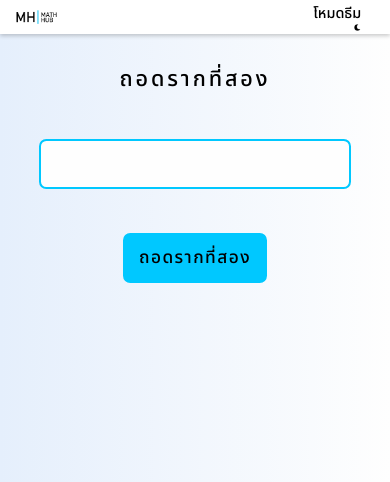
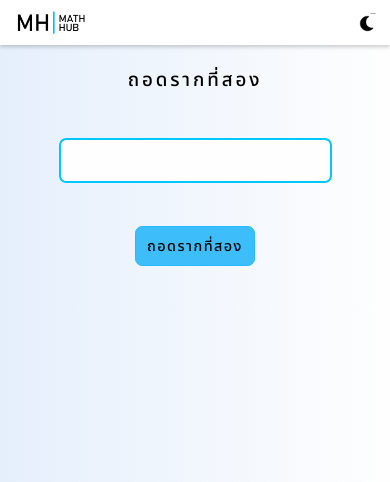
Before and after one commit to Supanat-hub/Math-Hub, a PHP site: page /power2/power2.html in a window 390 px wide. Shown: the top 482 px of the page. Run offline with PHP 8.4, Linux system fonts and the light colour scheme.

Commit message:
done all mode this times

```diff
--- a/index.css
+++ b/index.css
@@ -48,6 +48,7 @@ body {
     border: 2px solid #25baff;
     font-size: 1.2rem;
     letter-spacing: 0.1rem;
+    margin-bottom: 1rem;
 }
 
 .button-css-df:hover {
--- a/power2/power2.css
+++ b/power2/power2.css
@@ -135,3 +135,52 @@ body {
     color: var(--text-cl);
     font-size: 1.2rem;
 }
+
+@media screen and (max-width: 481px){
+    .nav-bar img {
+        width: 20%;
+        margin-left: 1rem;
+    }
+    .nav-bar .nav-end img {
+        width: 6%;
+    }
+    .nav-end {
+        margin-right: 1rem;
+    }
+    .text-nav {
+        font-size: 0.1rem;
+    }
+    .get-url button {
+        margin-top: 1rem;
+        outline: none;
+        border: none;
+        border-radius: 0.5rem;
+        padding: 0.6rem 0.8rem;
+        background-color: #3dbefa;
+        transition-duration: 0.4s;
+        border: 1.5px solid #25baff;
+        font-size: 1rem;
+        letter-spacing: 0.1rem;
+    }
+    .title-text p {
+        font-size: 1.3rem;
+        letter-spacing: 0.2rem;
+        margin-top: 1.5rem;
+    }
+    .get-url pre {
+        margin-top: 2rem;
+        margin-left: 0.8rem;
+        margin-bottom: 1rem;
+        word-spacing: 0.5rem;
+        line-height: 1.2rem;
+        color: var(--text-cl);
+        font-size: 1rem;
+    }
+    .get-url input {
+        width: 70%;
+        max-width: 25rem;
+        padding: 0.7rem 1rem;
+        margin: 3rem 1rem 2rem 1rem;
+        font-size: 1rem;
+    }
+}
```
Also changed, not shown: home.html (+5 -4 lines).
